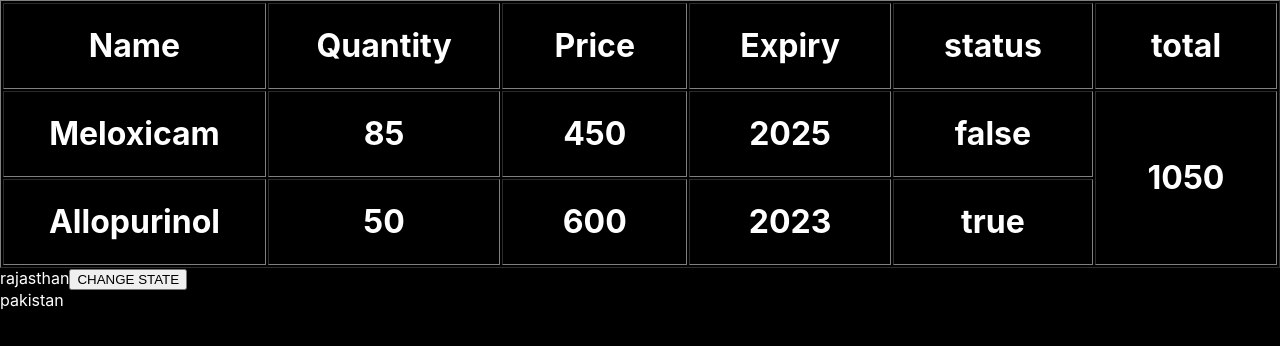
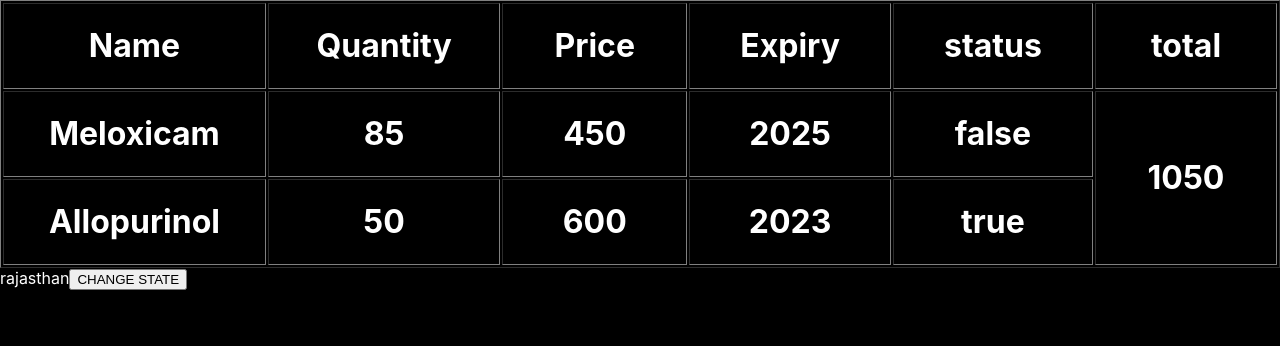
Before and after one commit to DhruvGoyani/first, a React (Create React App) app: page / in a window 1280 px wide. Shown: the top 346 px of the page. Built offline with nearby package versions, Linux system fonts and the light colour scheme.

Commit message:
chaneappjs

```diff
--- a/src/App.js
+++ b/src/App.js
@@ -2,7 +2,6 @@ import logo from './logo.svg';
 import './App.css';
 import State from './container/State';
 import Medicine from './container/Medicine';
-import Country from './container/country';
 
 
 function App(props) {
@@ -11,7 +10,6 @@ function App(props) {
       <div>
         <Medicine />
         <State />
-        <Country />
       </div>
     )
 
```
